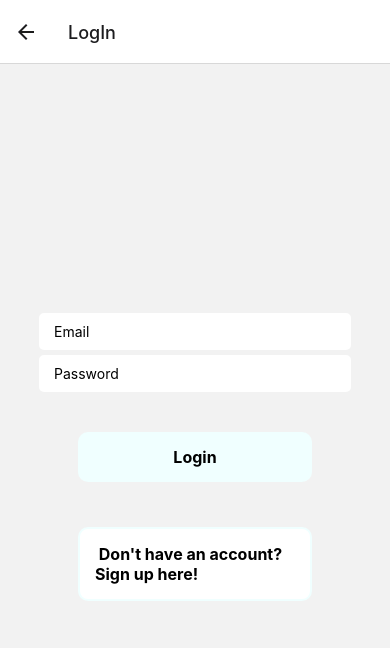
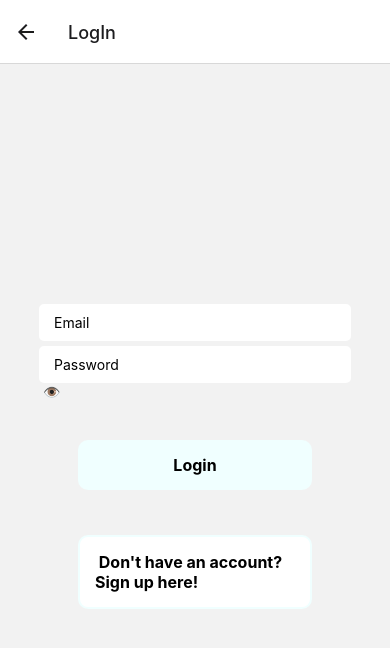
Before and after one commit to FringeCapstone/client, a React Native app: screen /LogIn in a window 390 px wide. Shown: the top 648 px of the page. Built offline with nearby package versions, Linux system fonts and the light colour scheme; no server answers.

Commit message:
added clickable eye to toggle password visibility

```diff
--- a/Screens/LoginScreen.js
+++ b/Screens/LoginScreen.js
@@ -9,6 +9,7 @@ const LoginScreen = () =>
     const[email, setEmail] = useState('');
     const[password, setPassword] = useState('');
     const navigation = useNavigation();
+    const [isPasswordVisible, setIsPasswordVisible] = useState(false);
 
     useEffect(() => {
         const unsubscribe = auth.onAuthStateChanged(user =>
@@ -57,13 +58,17 @@ const LoginScreen = () =>
                     onChangeText={text => setEmail(text)}
                     style = {styles.myInput}
                 />
+
                 <TextInput
                     placeholder="Password"
                     value = {password}
                     onChangeText={text => setPassword(text) }
                     style = {styles.myInput}
-                    secureTextEntry
+                    secureTextEntry = {!isPasswordVisible}
                 />
+                <TouchableOpacity onPress={() => setIsPasswordVisible(!isPasswordVisible)}>
+                    <Text> 👁️ </Text>
+                </TouchableOpacity>
 
             </View>
             <View
@@ -100,7 +105,8 @@ const styles ={
         paddingHorizontal: 15,
         paddingVertical: 10,
         borderRadius: 5,
-        marginTop: 5
+        marginTop: 5,
+        width: '100%'
     },
     inputContainer: {
         width: '80%'
@@ -131,6 +137,11 @@ const styles ={
     buttonText: {
         fontWeight: '700',
         fontSize: 16
+    },
+    passwordContainer: {
+        flexDirection: 'row',
+        alignItems: 'center',
+        justifyContent: 'space-between',
     }
 
 };
```
